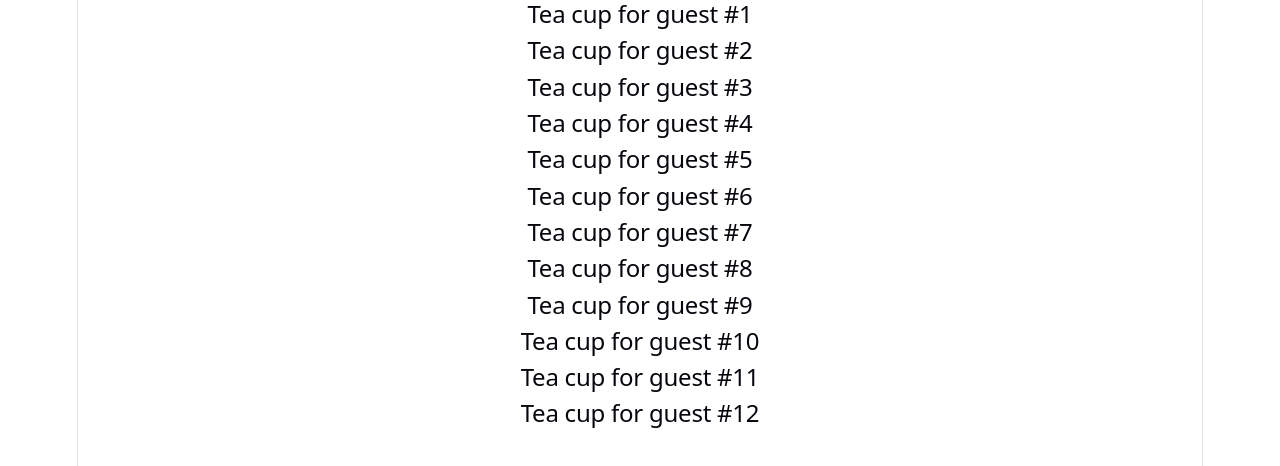
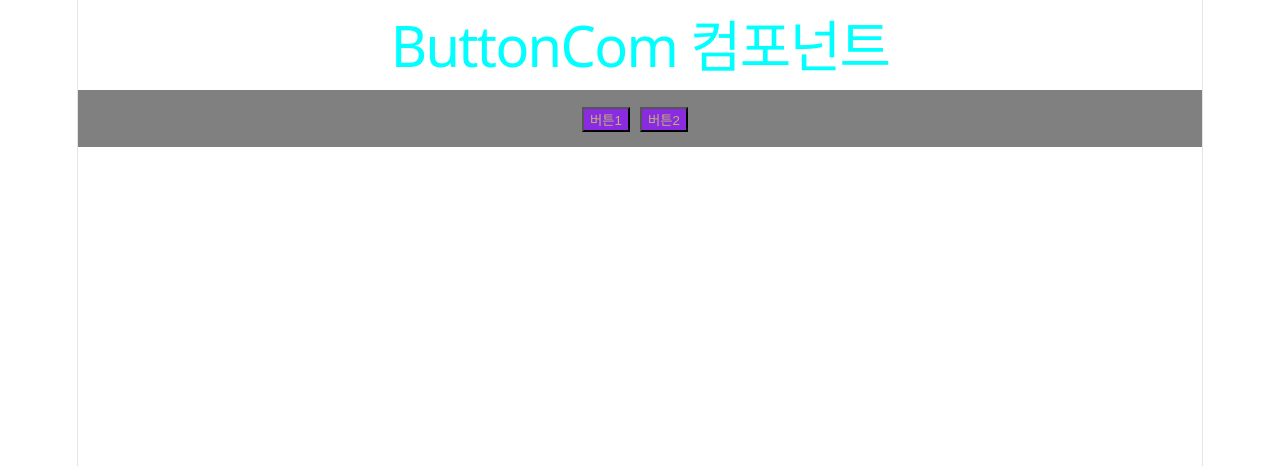
Before and after one commit to Lapaint/React1, a React (Vite) app: page / in a window 1280 px wide. Shown: the top 466 px of the page. Built offline with nearby package versions, Linux system fonts and the light colour scheme.

Commit message:
2026.04.29

```diff
--- a/src/App.jsx
+++ b/src/App.jsx
@@ -1,9 +1,9 @@
-import TeaGathering from "./components/TeaGathering";
+import ButtonCom from "./components/ButtonCom/ButtonCom";
 
 export default function App() {
   return (
     <>
-      <TeaGathering />
+      <ButtonCom />
     </>
   );
 }
--- /dev/null
+++ b/src/components/ButtonCom/ButtonCom.jsx
@@ -0,0 +1,18 @@
+import style from "./ButtonCom.module.css"
+
+function handleClick() {
+    alert("버튼 클릭")
+}
+
+export default function ButtonCom () {
+    return (
+        <>
+            <h1 className={style.title}>ButtonCom 컴포넌트</h1>
+            <nav className={style.navbar}>
+                <button onClick={handleClick} className={style.myButton}>버튼1</button>
+                <button onClick={handleClick} className={style.myButton}>버튼2</button>
+            </nav>
+
+        </>
+    );
+}
--- /dev/null
+++ b/src/components/ButtonCom/ButtonCom.module.css
@@ -0,0 +1,15 @@
+.title {
+    color:aqua
+}
+
+.navbar {
+    padding: 15px;
+    background-color: gray;
+
+}
+
+.myButton {
+    margin-right: 10px;
+    color: darkkhaki;
+    background-color: blueviolet;
+}
```
Also changed, not shown: 2 other files (tests, documents, lock files or other folders).
